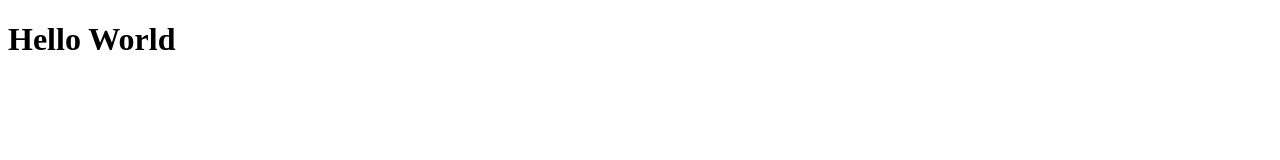
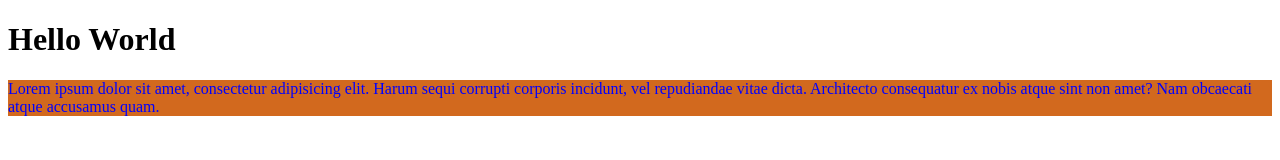
Before and after one commit to venkataniket007/dummyRepo, a plain HTML site: page index.html in a window 1280 px wide. Drawn offline with Linux system fonts and the light colour scheme.

Commit message:
added paragraph

```diff
--- a/index.html
+++ b/index.html
@@ -8,5 +8,10 @@
 </head>
 <body>
     <h1>Hello World</h1>
+    <p>Lorem ipsum dolor sit amet, consectetur adipisicing elit.
+        Harum sequi corrupti corporis incidunt, vel repudiandae
+        vitae dicta. Architecto consequatur ex nobis atque sint
+        non amet? Nam obcaecati atque accusamus quam.</p>
+
 </body>
 </html>
```
